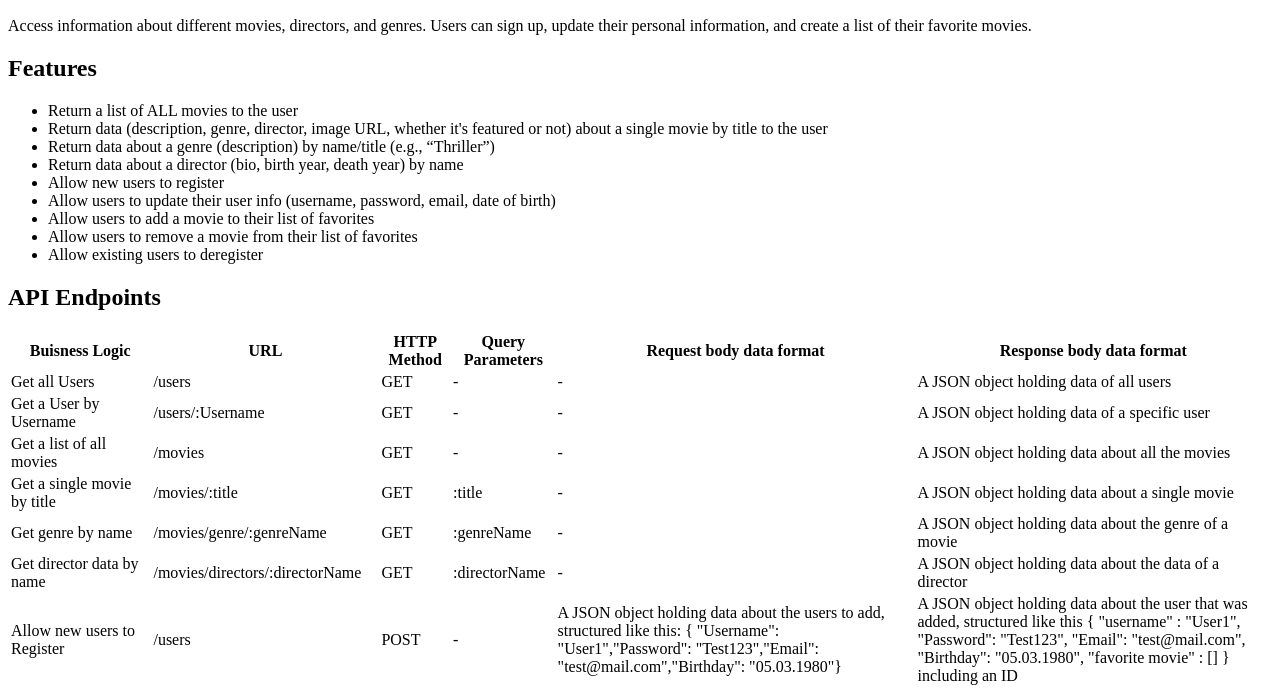
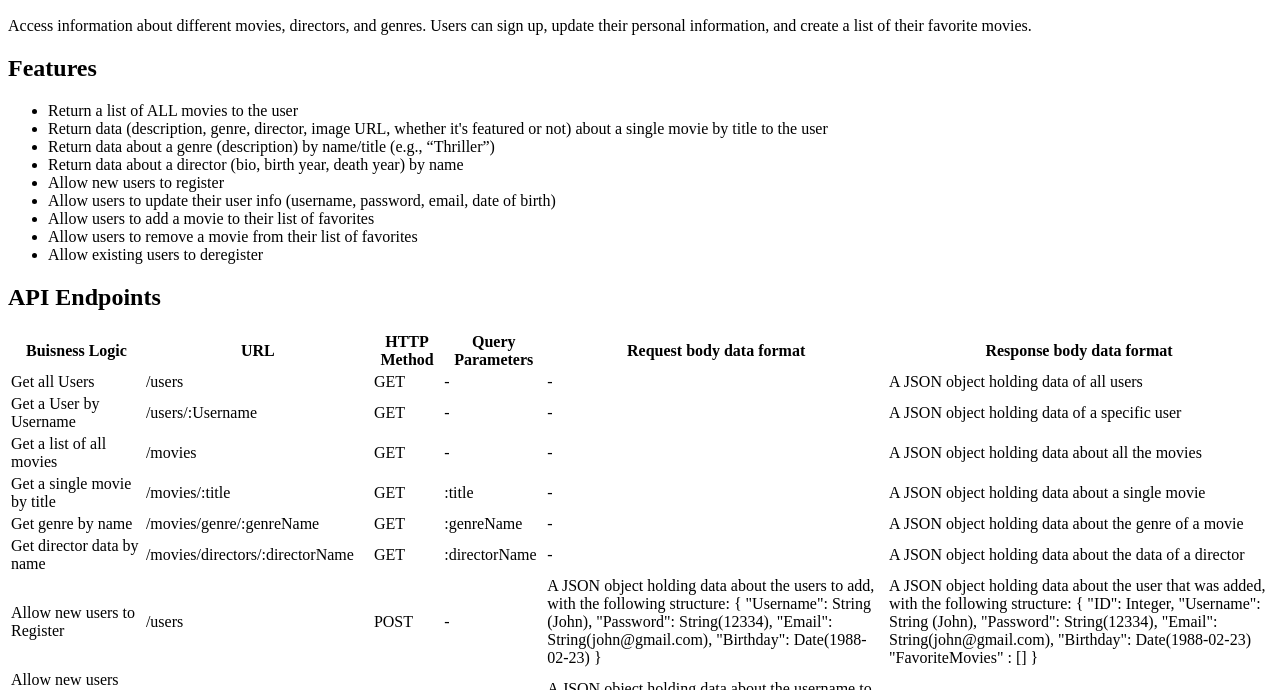
Before and after one commit to m0ntz/movie-api, a website: page public/documentation.html in a window 1280 px wide. Shown: the part 110-800 px from the top of the page. Drawn offline with Linux system fonts and the light colour scheme.

Commit message:
Updated file

```diff
--- a/public/documentation.html
+++ b/public/documentation.html
@@ -103,11 +103,21 @@
           <td>/users</td>
           <td>POST</td>
           <td>-</td>
-          <td>A JSON object holding data about the users to add, structured like this:
-            { "Username": "User1","Password": "Test123","Email": "test@mail.com","Birthday": "05.03.1980"}</td>
-          <td>A JSON object holding data about the user that was added, structured like this { "username" : "User1",
-            "Password": "Test123", "Email": "test@mail.com", "Birthday": "05.03.1980", "favorite movie" : [] }
-            including an ID </td>
+          <td>A JSON object holding data about the users to add, with the following structure:
+            {
+            "Username": String (John),
+            "Password": String(12334),
+            "Email": String(john@gmail.com),
+            "Birthday": Date(1988-02-23)
+            }</td>
+          <td>A JSON object holding data about the user that was added, with the following structure: {
+            "ID": Integer,
+            "Username": String (John),
+            "Password": String(12334),
+            "Email": String(john@gmail.com),
+            "Birthday": Date(1988-02-23)
+            "FavoriteMovies" : [] }
+          </td>
         </tr>
         <tr>
           <td>Allow new users update their user info(username)</td>
```
